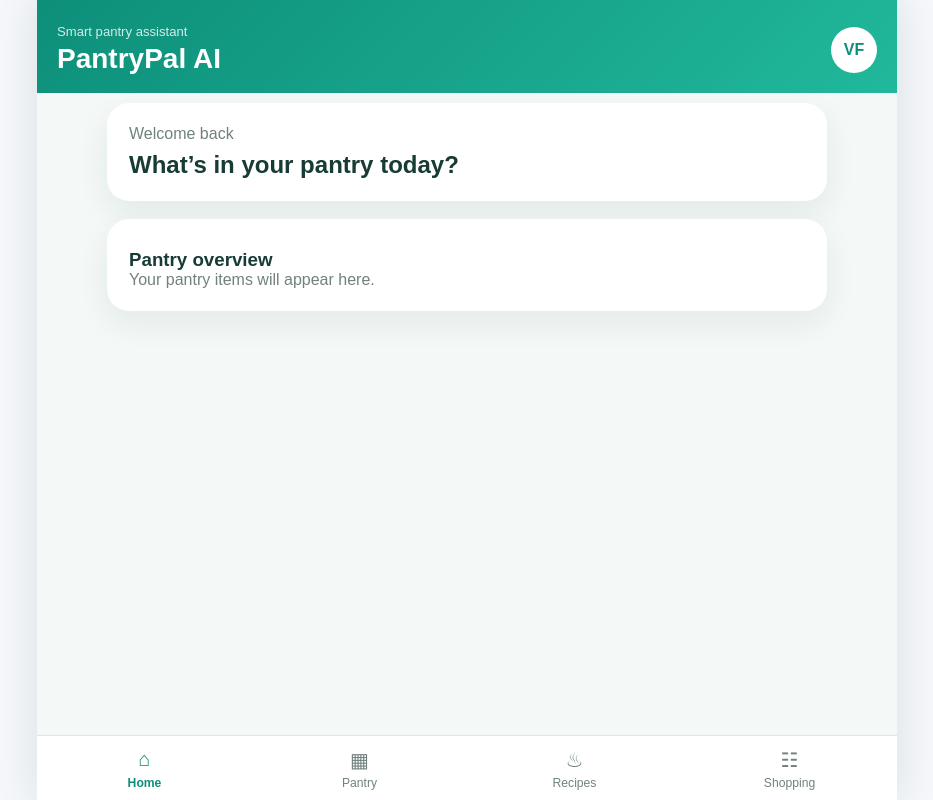
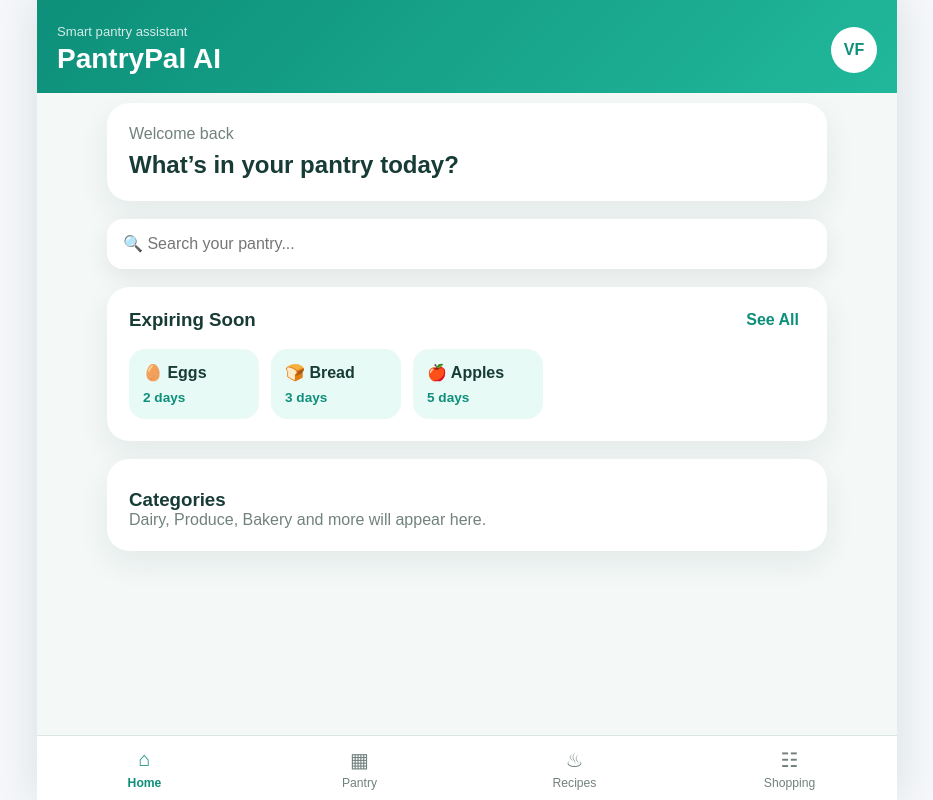
Before and after one commit to veronica-foltz/pantrypal-ai, a React app in the folder frontend/: page / in a window 1280 px wide. Shown: the whole page, without its empty margins (173-1106 px from the left). Built offline with nearby package versions, Linux system fonts and the light colour scheme; the HTML template or start-up script is replaced by a standard one.

Commit message:
Add search bar and expiring items section

```diff
--- a/frontend/src/App.css
+++ b/frontend/src/App.css
@@ -123,3 +123,64 @@ button {
     transform: translateX(-50%);
   }
 }
+
+.search-section {
+  width: 100%;
+}
+
+.search-input {
+  width: 100%;
+  padding: 16px;
+  border: none;
+  border-radius: 16px;
+  background: white;
+  box-shadow: 0 8px 24px rgba(0, 0, 0, 0.08);
+  font-size: 1rem;
+}
+
+.expiring-card {
+  background: white;
+  border-radius: 22px;
+  padding: 22px;
+  box-shadow: 0 12px 30px rgba(25, 77, 68, 0.08);
+}
+
+.section-header {
+  display: flex;
+  justify-content: space-between;
+  align-items: center;
+}
+
+.section-header h3 {
+  margin: 0;
+}
+
+.section-header button {
+  background: none;
+  border: none;
+  color: #0d8f7a;
+  font-weight: 700;
+  cursor: pointer;
+}
+
+.expiring-items {
+  display: flex;
+  gap: 12px;
+  overflow-x: auto;
+  margin-top: 18px;
+}
+
+.item-pill {
+  min-width: 130px;
+  background: #e8faf6;
+  border-radius: 16px;
+  padding: 14px;
+  font-weight: 600;
+}
+
+.item-pill span {
+  display: block;
+  margin-top: 8px;
+  color: #0d8f7a;
+  font-size: 0.85rem;
+}
--- a/frontend/src/App.jsx
+++ b/frontend/src/App.jsx
@@ -20,10 +20,43 @@ function App() {
           <h2>What’s in your pantry today?</h2>
         </section>
 
-        <section className="placeholder-card">
-          <h3>Pantry overview</h3>
-          <p>Your pantry items will appear here.</p>
+        <section className="search-section">
+          <input
+            type="text"
+            placeholder="🔍 Search your pantry..."
+            className="search-input"
+          />
         </section>
+
+        <section className="expiring-card">
+          <div className="section-header">
+            <h3>Expiring Soon</h3>
+            <button>See All</button>
+          </div>
+
+          <div className="expiring-items">
+            <div className="item-pill">
+              🥚 Eggs
+            <span>2 days</span>
+          </div>
+
+            <div className="item-pill">
+              🍞 Bread
+            <span>3 days</span>
+          </div>
+
+          <div className="item-pill">
+              🍎 Apples
+            <span>5 days</span>
+          </div>
+          </div>
+        </section>
+
+      <section className="placeholder-card">
+        <h3>Categories</h3>
+        <p>Dairy, Produce, Bakery and more will appear here.</p>
+      </section>
+
       </main>
 
       <nav className="bottom-nav" aria-label="Main navigation">
```
